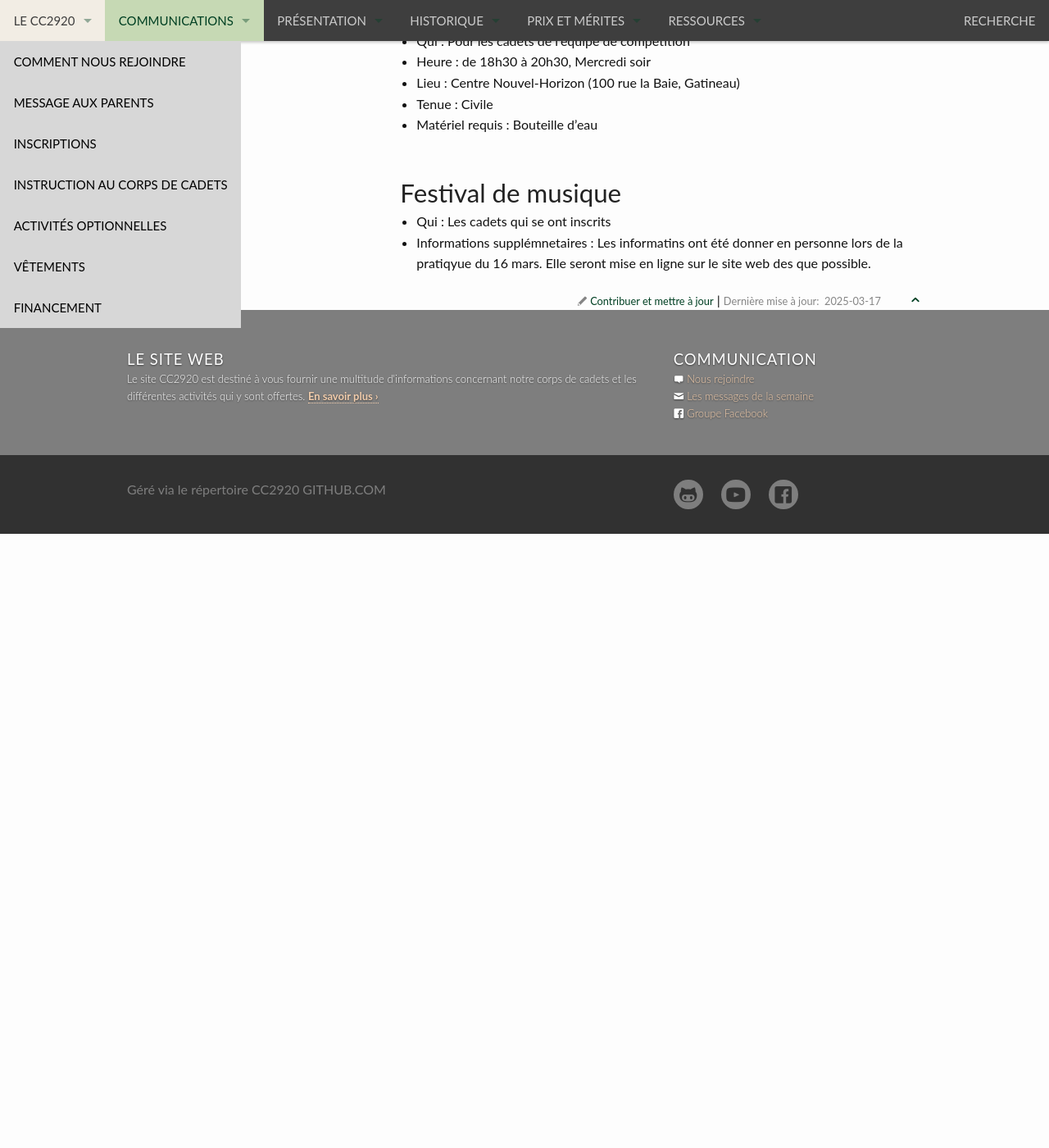
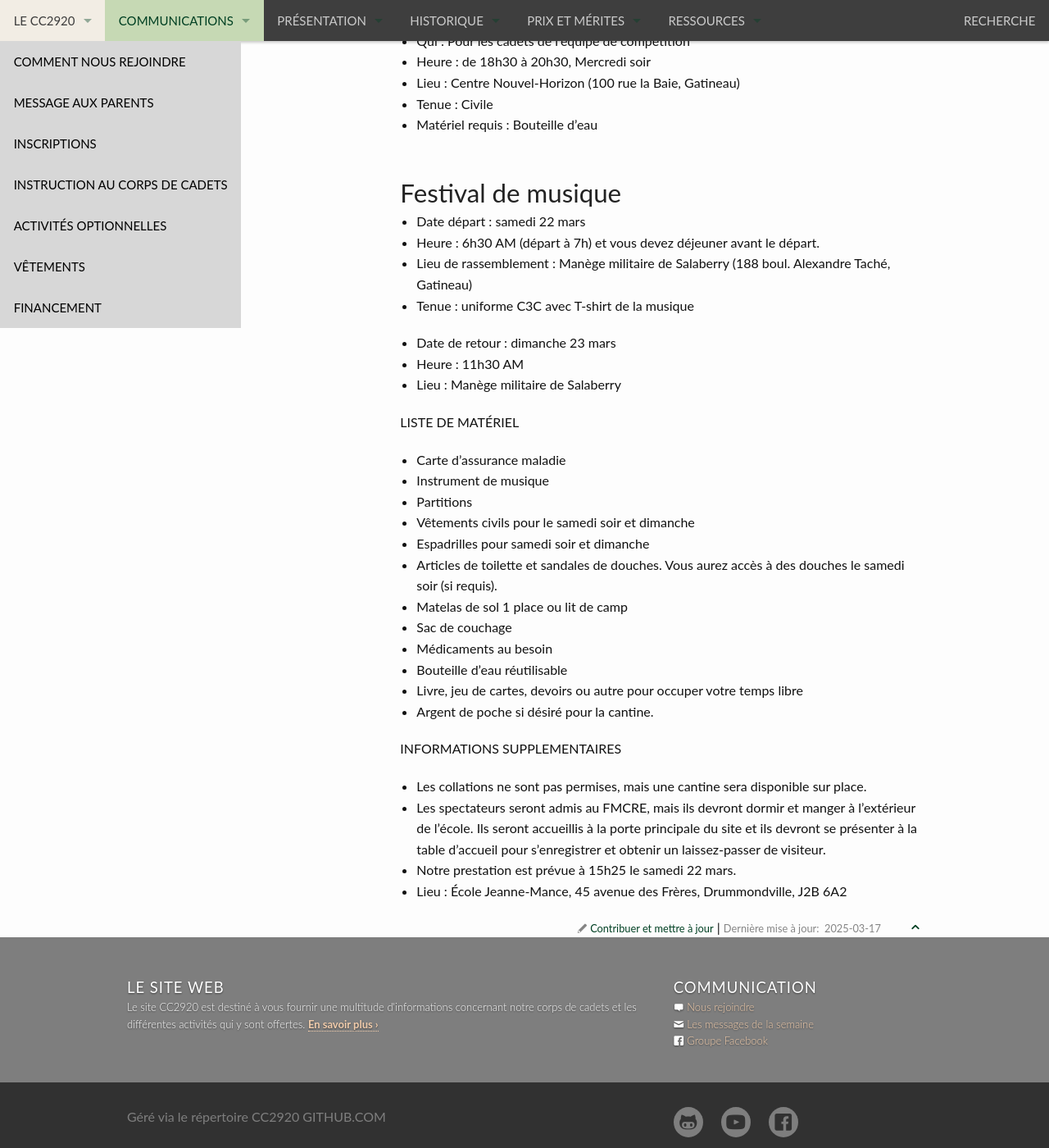
Before and after one commit to CC2920/web, a Jekyll site: the page built from _communications/messages.md, in a window 1280 px wide and 1400 px high, scrolled down 1194 px. Shown: the whole window at 82% size. Built offline with Jekyll 4.4.1, drawn with Linux system fonts in a browser that asks for light colours; before the commit the page ends 1845 px from its top, so only the background shows below that.

Commit message:
Update FMRE

```diff
--- a/_communications/messages.md
+++ b/_communications/messages.md
@@ -43,5 +43,33 @@ Si vous êtes absent le vendredi soir, vous devez envoyer un courriel à l'adres
 
 ## Festival de musique
 
-- Qui  : Les cadets qui se ont inscrits
-- Informations supplémnetaires :  Les informatins ont été donner en personne lors de la pratiqyue du 16 mars.  Elle seront mise en ligne sur le site web des que possible.
+- Date départ : samedi 22 mars
+- Heure : 6h30 AM (départ à 7h) et vous devez déjeuner avant le départ.
+- Lieu de rassemblement : Manège militaire de Salaberry (188 boul. Alexandre Taché, Gatineau)
+- Tenue : uniforme C3C avec T-shirt de la musique
+
+- Date de retour : dimanche 23 mars
+- Heure : 11h30 AM
+- Lieu : Manège militaire de Salaberry
+
+LISTE DE MATÉRIEL
+
+-	Carte d’assurance maladie
+-	Instrument de musique
+-	Partitions
+-	Vêtements civils pour le samedi soir et dimanche
+-	Espadrilles pour samedi soir et dimanche
+-	Articles de toilette et sandales de douches. Vous aurez accès à des douches le samedi soir (si requis).
+-	Matelas de sol 1 place ou lit de camp
+-	Sac de couchage
+-	Médicaments au besoin
+- Bouteille d’eau réutilisable
+- Livre, jeu de cartes, devoirs ou autre pour occuper votre temps libre
+- Argent de poche si désiré pour la cantine.
+
+INFORMATIONS SUPPLEMENTAIRES
+
+-	Les collations ne sont pas permises, mais une cantine sera disponible sur place.
+- Les spectateurs seront admis au FMCRE, mais ils devront dormir et manger à l’extérieur de l’école. Ils seront accueillis à la porte principale du site et ils devront se présenter à la table d’accueil pour s’enregistrer et obtenir un laissez-passer de visiteur.
+- Notre prestation est prévue à 15h25 le samedi 22 mars.
+- Lieu : École Jeanne-Mance, 45 avenue des Frères, Drummondville, J2B 6A2
```
